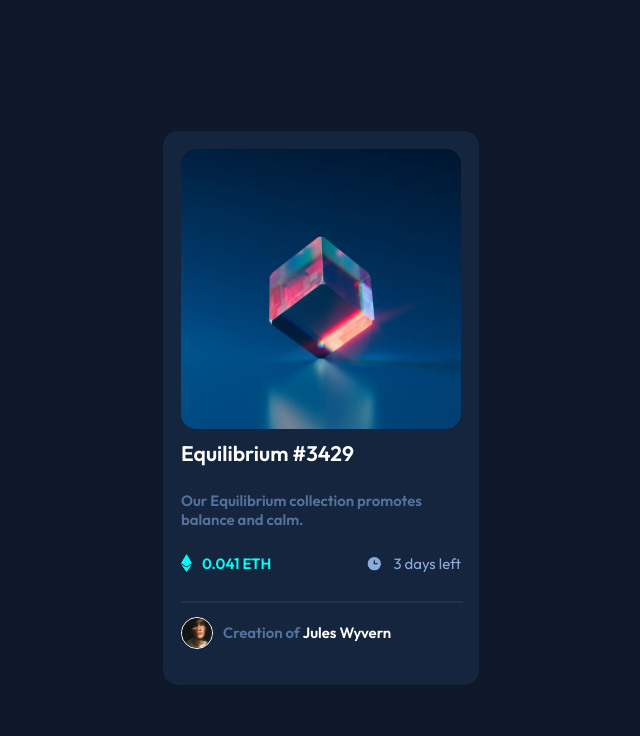
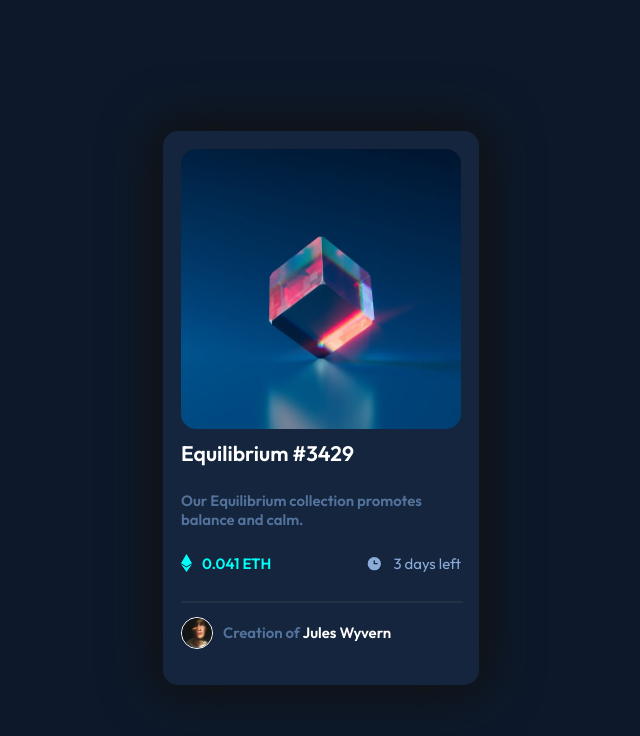
Before and after one commit to ayriix/nft-card, a plain HTML site: page index.html in a window 1280 px wide. Shown: the whole page, without its empty margins (319-959 px from the left). Drawn offline with Linux system fonts and the light colour scheme.

Commit message:
Update index.html

```diff
--- a/index.html
+++ b/index.html
@@ -30,6 +30,7 @@
       width: 280px;
       background-color: hsl(216, 50%, 16%);
       border-radius: 15px;
+      box-shadow: 0 0 50px 10px #111;
     }
     .img-main {
       width: 100%;
```
